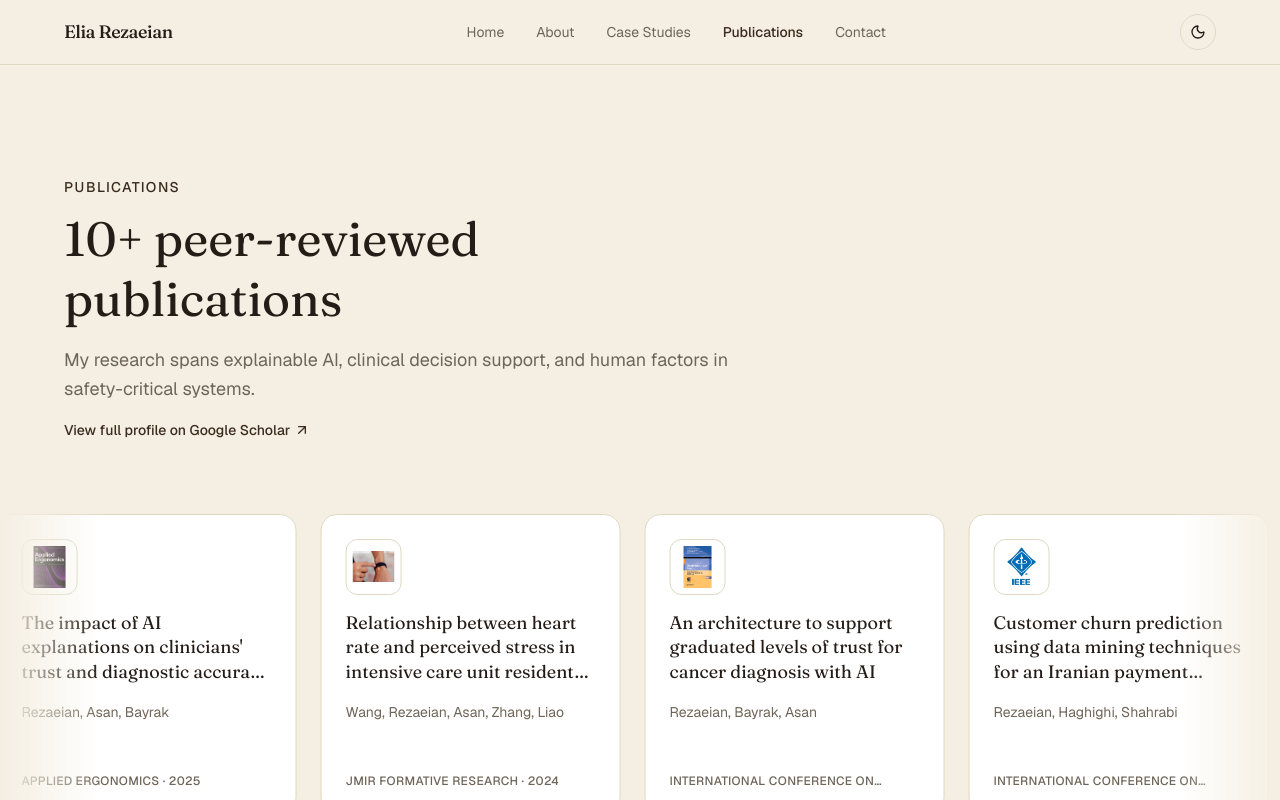
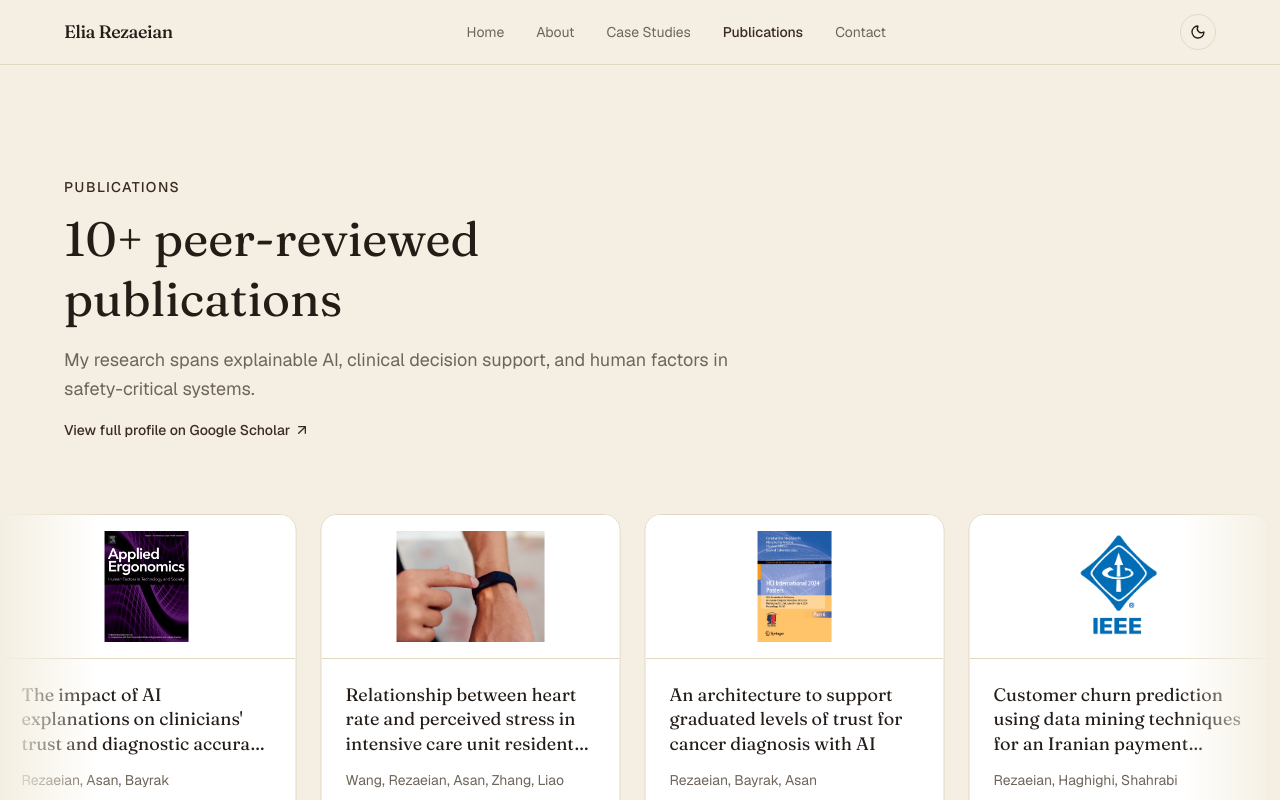
Before and after one commit to Elia-rz/Elia-Portfolio, a Next.js app: page /publications in a window 1280 px wide. Shown: the top 800 px of the page. Built offline with nearby package versions, Linux system fonts and the light colour scheme.

Commit message:
Enlarge publication card logos into a full-width top banner
Replaces the small 56px corner badge with a full-width image band
across the top of each card so venue logos and journal covers are
actually legible.

```diff
--- a/src/components/PublicationMarquee.tsx
+++ b/src/components/PublicationMarquee.tsx
@@ -6,20 +6,22 @@ import { venueInitials } from "@/lib/venueInitials";
 function VenueImage({ pub }: { pub: Publication }) {
   if (pub.logoUrl) {
     return (
+      <div className="flex h-36 w-full items-center justify-center border-b border-border bg-white p-4">
         <Image
           src={pub.logoUrl}
           alt={pub.venue}
-        width={56}
-        height={56}
-        className="h-14 w-14 rounded-xl border border-border bg-white object-contain p-1.5"
+          width={240}
+          height={128}
+          className="h-full w-full object-contain"
         />
+      </div>
     );
   }
 
   return (
-    <div className="flex h-14 w-14 flex-col items-center justify-center gap-0.5 rounded-xl border border-dashed border-border bg-accent-soft">
-      <ImagePlus size={14} className="text-primary/60" />
-      <span className="text-[10px] font-semibold tracking-tight text-primary">
+    <div className="flex h-36 w-full flex-col items-center justify-center gap-1.5 border-b border-dashed border-border bg-accent-soft">
+      <ImagePlus size={20} className="text-primary/60" />
+      <span className="text-sm font-semibold tracking-tight text-primary">
         {venueInitials(pub.venue)}
       </span>
     </div>
@@ -36,9 +38,10 @@ function PublicationCard({ pub }: { pub: Publication }) {
       href={pub.url ?? scholarSearchUrl(pub.title)}
       target="_blank"
       rel="noopener noreferrer"
-      className="flex h-[300px] w-[300px] shrink-0 flex-col gap-4 rounded-2xl border border-border bg-surface p-6 transition-all hover:-translate-y-0.5 hover:shadow-lg hover:shadow-black/5"
+      className="flex h-[380px] w-[300px] shrink-0 flex-col overflow-hidden rounded-2xl border border-border bg-surface transition-all hover:-translate-y-0.5 hover:shadow-lg hover:shadow-black/5"
     >
       <VenueImage pub={pub} />
+      <div className="flex flex-1 flex-col gap-3 p-6">
         <h3 className="line-clamp-3 font-serif text-lg leading-snug text-foreground">
           {pub.title}
         </h3>
@@ -48,6 +51,7 @@ function PublicationCard({ pub }: { pub: Publication }) {
         <p className="mt-auto line-clamp-1 text-xs font-medium uppercase tracking-wide text-muted">
           {pub.venue} · {pub.year}
         </p>
+      </div>
     </a>
   );
 }
```
Lines whose indentation alone changed are shown as unchanged.
